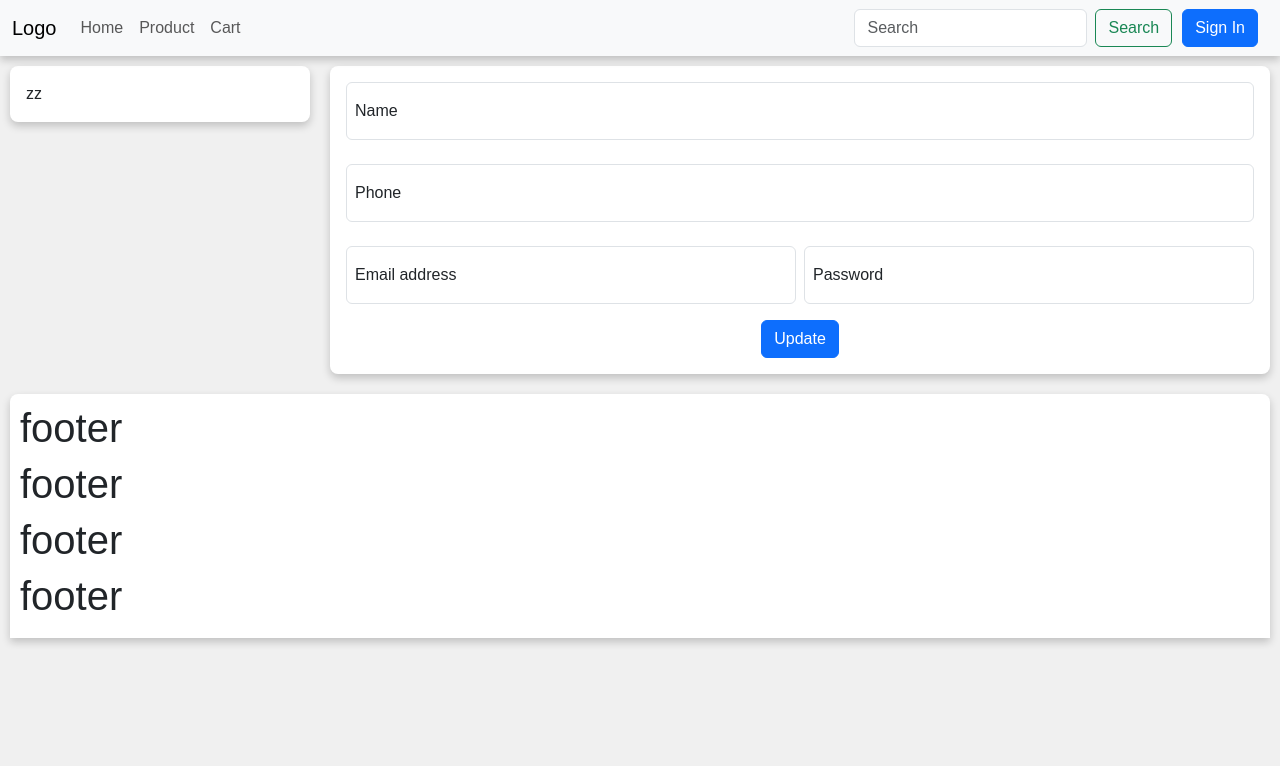
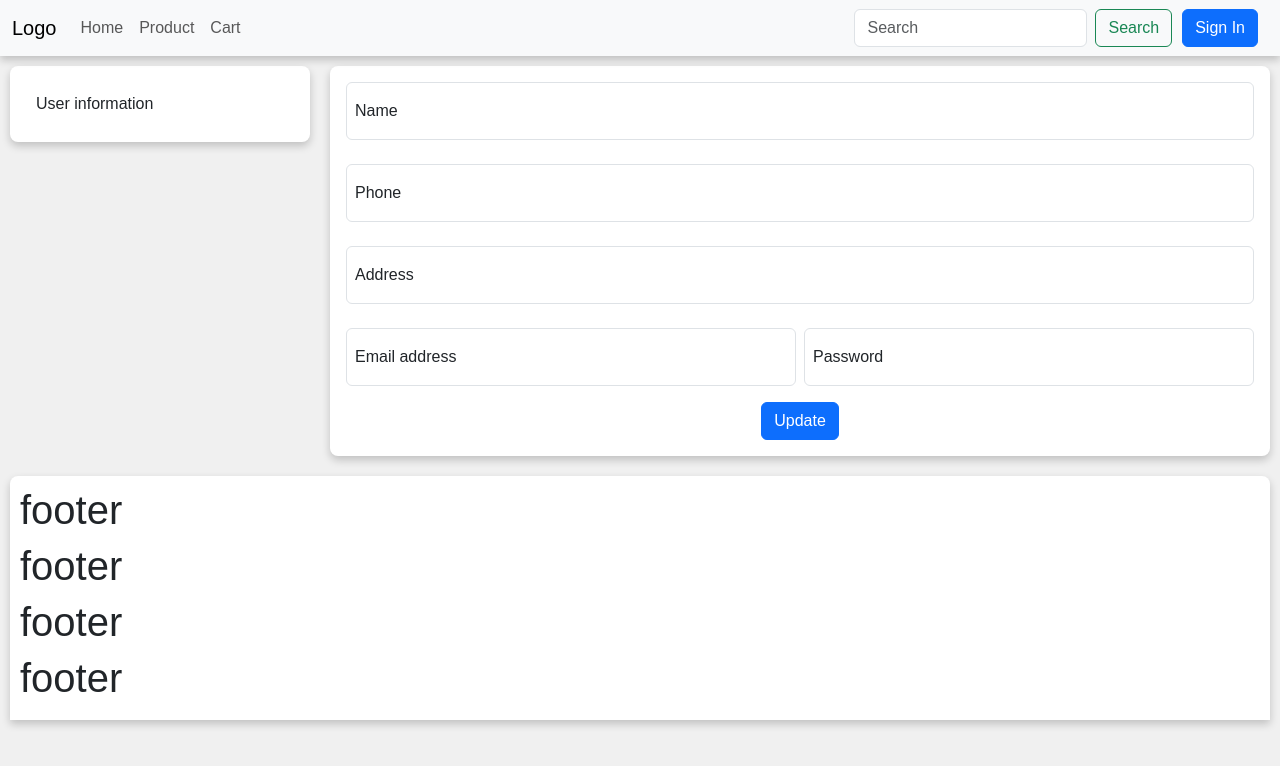
Before and after one commit to minhquan7323/Web-Manga, a React (Create React App) app in the folder Frontend_Web-Manga/: page /profileuser in a window 1280 px wide. Shown: the top 766 px of the page. Built offline with nearby package versions, Linux system fonts and the light colour scheme.

Commit message:
update user profile

```diff
--- a/Frontend_Web-Manga/src/pages/ProfilePage.js
+++ b/Frontend_Web-Manga/src/pages/ProfilePage.js
@@ -1,42 +1,124 @@
-import React from 'react';
+import * as UserService from '../services/UserService.js'
+import { useEffect, useState } from 'react';
+import { useMutationHooks } from '../hooks/useMutationHook.js';
+import Loading from '../components/Loading/Loading.js'
+import { useNavigate } from 'react-router-dom';
+import * as message from "../components/Message/Message.js";
+import { useSelector, useDispatch } from 'react-redux';
+import { updateUser } from '../redux/userSlide.js';
 
 const ProfilePage = () => {
+    const user = useSelector((state) => state.user)
+    const dispatch = useDispatch()
+    const [name, setName] = useState(user?.name)
+    const [phone, setPhone] = useState(user?.phone)
+    const [address, setAddress] = useState(user?.address)
+    const [email, setEmail] = useState(user?.email)
+    const [password, setPassword] = useState(user?.password)
+
+    const mutation = useMutationHooks(
+        data => {
+            const { id, access_token, ...rests } = data
+            UserService.updateUser(id, rests, access_token)
+        }
+    )
+
+    const { data, isSuccess, isError } = mutation
+    const isLoading = mutation.isPending
+
+    useEffect(() => {
+        setName(user?.name)
+        setPhone(user?.phone)
+        setAddress(user?.address)
+        setEmail(user?.email)
+        setPassword(user?.password)
+    }, [user])
+
+    useEffect(() => {
+        if (isSuccess) {
+            handleGetDetailsUser(user?.id, user?.access_token)
+            message.success()
+        }
+        else if (isError) {
+            message.error()
+        }
+    }, [isSuccess, isError])
+
+    const handleGetDetailsUser = async (id, access_token) => {
+        const res = await UserService.getDetailsUser(id, access_token)
+        dispatch(updateUser({ ...res?.data, access_token: access_token }))
+    }
+
+    const handleOnChangeName = (value) => {
+        setName(value)
+    }
+    const handleOnChangePhone = (value) => {
+        setPhone(value)
+    }
+    const handleOnChangeAddress = (value) => {
+        setAddress(value)
+    }
+    const handleOnChangeEmail = (value) => {
+        setEmail(value)
+    }
+    const handleOnChangePassword = (value) => {
+        setPassword(value)
+    }
+
+    const handleUpdateUser = () => {
+        mutation.mutate({
+            id: user?.id,
+            name,
+            phone,
+            address,
+            email,
+            password,
+            access_token: user?.access_token
+        })
+    }
+
     return (
         <>
             <div className="container profile-user" style={{ maxWidth: '100%', margin: '0 auto' }}>
                 <div className='row profile-user-box p-0'>
                     <div className="col-12 col-xs-12 col-sm-4 col-md-3 col-lg-3 profile-user-content-block">
                         <div className='detail-product-content-left bg'>
-                            zz
+                            <div className='detail-product-content-left-block'>
+                                User information
+                            </div>
                         </div>
                     </div>
                     <div className="col-12 col-xs-12 col-sm-8 col-md-9 col-lg-9 profile-user-content-block">
                         <div className='detail-product-content-right bg'>
                             <div class="row g-2">
                                 <div className="form-floating mb-3">
-                                    <input type="name" className="form-control" id="name" placeholder="name@example.com" />
+                                    <input type="name" className="form-control" id="name" placeholder="name" value={name} onChange={(e) => handleOnChangeName(e.target.value)} />
                                     <label htmlFor="signUpName">Name</label>
                                 </div>
                                 <div className="form-floating mb-3">
-                                    <input type="phone" className="form-control" id="phone" placeholder="name@example.com" />
+                                    <input type="phone" className="form-control" id="phone" placeholder="0123123123" value={phone} onChange={(e) => handleOnChangePhone(e.target.value)} />
                                     <label htmlFor="phone">Phone</label>
                                 </div>
+                                <div className="form-floating mb-3">
+                                    <input type="address" className="form-control" id="address" placeholder="123, a, b" value={address} onChange={(e) => handleOnChangeAddress(e.target.value)} />
+                                    <label htmlFor="phone">Address</label>
+                                </div>
                                 <div className="col-6 form-floating mb-3">
-                                    <input type="email" className="form-control" id="email" placeholder="name@example.com" />
+                                    <input type="email" className="form-control" id="email" placeholder="name@example.com" value={email} onChange={(e) => handleOnChangeEmail(e.target.value)} />
                                     <label htmlFor="email">Email address</label>
                                 </div>
                                 <div className="col-6 form-floating mb-3">
-                                    <input type="password" className="form-control" id="password" placeholder="password" />
+                                    <input type="password" className="form-control" id="password" placeholder="password" value={password} onChange={(e) => handleOnChangePassword(e.target.value)} />
                                     <label htmlFor="password">Password</label>
                                 </div>
                             </div>
-                            {/* <Loading isLoading={isLoading}> */}
-                            <div className='item-center'>
-                                <button type="button" className="btn btn-primary">
-                                    Update
-                                </button>
-                            </div>
-                            {/* </Loading> */}
+                            <Loading isLoading={isLoading}>
+                                <div className='item-center'>
+                                    <button type="button" className="btn btn-primary" onClick={handleUpdateUser}>
+                                        Update
+                                    </button>
+                                </div>
+                            </Loading>
                         </div>
                     </div>
 
--- a/Frontend_Web-Manga/src/redux/userSlide.js
+++ b/Frontend_Web-Manga/src/redux/userSlide.js
@@ -3,6 +3,7 @@ import { createSlice } from '@reduxjs/toolkit';
 const initialState = {
     name: '',
     email: '',
+    phone: '',
     address: '',
     avatar: '',
     id: '',
@@ -13,8 +14,9 @@ export const userSlice = createSlice({
     initialState,
     reducers: {
         updateUser: (state, action) => {
-            const { name, email, address, avatar, _id, access_token } = action.payload
-            state.name = name || email
+            const { name = '', phone = '', email = '', address = '', avatar = '', _id = '', access_token = '' } = action.payload
+            state.name = name
+            state.phone = phone
             state.email = email
             state.address = address
             state.avatar = avatar
@@ -23,6 +25,7 @@ export const userSlice = createSlice({
         },
         resetUser: (state) => {
             state.name = ''
+            state.phone = ''
             state.email = ''
             state.address = ''
             state.avatar = ''
--- a/Frontend_Web-Manga/src/services/UserService.js
+++ b/Frontend_Web-Manga/src/services/UserService.js
@@ -22,8 +22,12 @@ export const getDetailsUser = async (id, access_token) => {
     })
     return res.data
 }
-export const updateUser = async (id) => {
-    const res = await axios.put(`${process.env.REACT_APP_API_URL}/user/updateuser/${id}`)
+export const updateUser = async (id, data, access_token) => {
+    const res = await axiosJWT.put(`${process.env.REACT_APP_API_URL}/user/updateuser/${id}`, data, {
+        headers: {
+            token: `Bearer ${access_token}`,
+        }
+    })
     return res.data
 }
 export const refreshToken = async () => {
--- a/Frontend_Web-Manga/src/styles/index.css
+++ b/Frontend_Web-Manga/src/styles/index.css
@@ -345,10 +345,14 @@ footer {
   margin-top: 30px;
 }
 
-.profile-user {
-  padding: 10px 0;
+.profile-user-content-block {
+  padding: 10px !important;
 }
 
-.profile-user-content-block {
-  padding: 0 10px !important;
+.detail-product-content-left {
+  padding: 10px;
 }
+
+.detail-product-content-left-block {
+  padding: 16px;
+}
```
Also changed, not shown: 2 other files (tests, documents, lock files or other folders).
